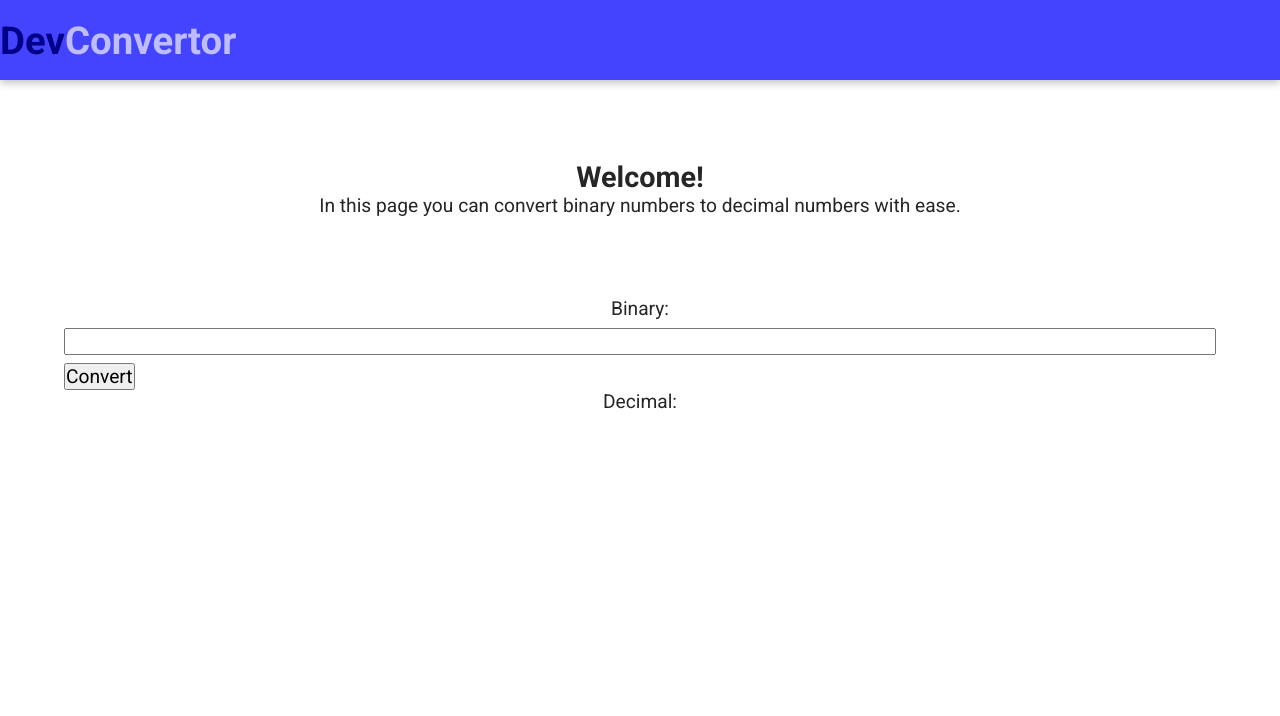
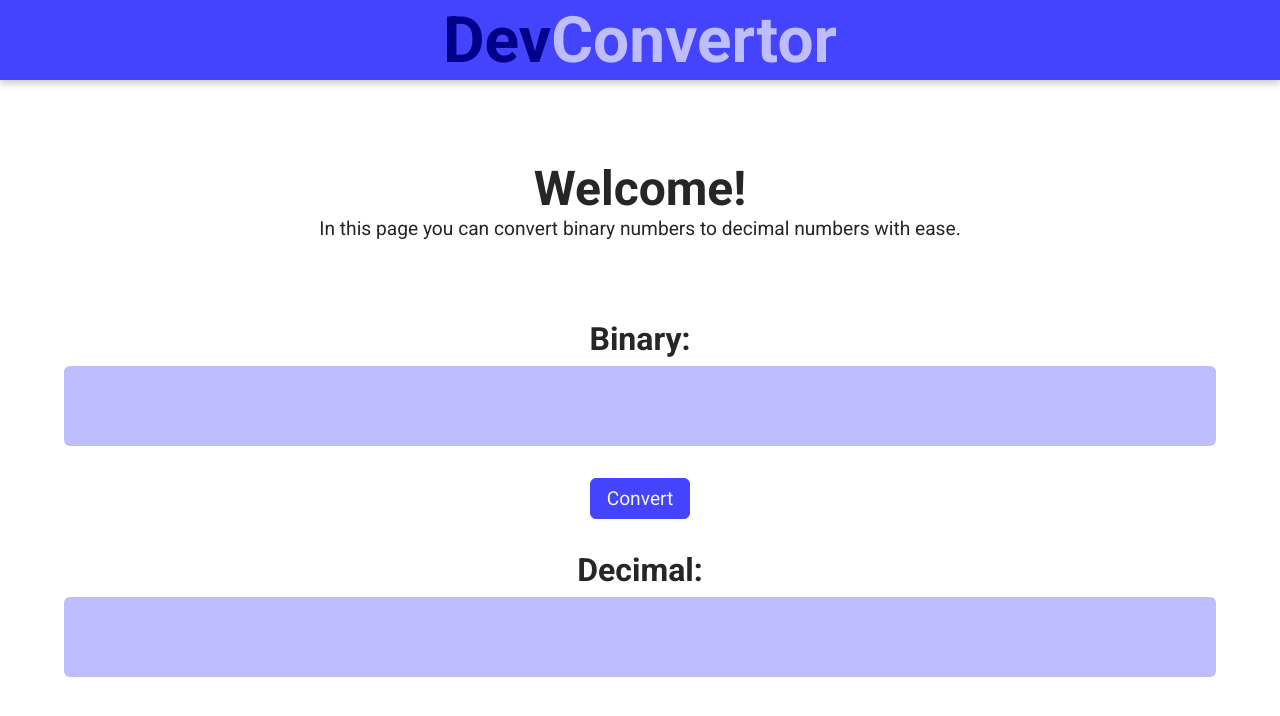
Before and after one commit to mpedraza10/DevConvertor, a plain HTML site: page index.html in a window 1280 px wide. Drawn offline with Linux system fonts and the light colour scheme; a web font is replaced by a local one.

Commit message:
Added more styles to the page

```diff
--- a/assets/css/styles.css
+++ b/assets/css/styles.css
@@ -20,14 +20,38 @@ button {
     display: block;
 }
 
+button {
+    padding: 0.5rem 1rem;
+    border-radius: 6px;
+}
+
 input {
     width: 100%;
+    height: 5rem;
+    padding: 0.5rem;
     margin: 0.5rem 0;
+    border-radius: 6px;
+    background-color: rgb(189, 189, 255);
+    border: none;
+    color: rgb(245, 245, 245);
+    text-align: center;
 }
 
 section {
     width: 90%;
     margin: 5rem auto;
+}
+
+h1 {
+    font-size: 4rem;
+}
+
+h2 {
+    font-size: 3rem;
+}
+
+h3 {
+    font-size: 2rem;
 }
 
 /* Header styles */
@@ -38,6 +62,7 @@ header {
     height: 5rem;
     display: flex;
     align-items: center;
+    justify-content: center;
     box-shadow: rgba(0, 0, 0, 0.24) 0px 3px 8px;
 }
 
@@ -48,3 +73,31 @@ header {
 .convertor {
     color: rgb(189, 189, 255);
 }
+
+
+/* Content styles */
+
+#convert-btn {
+    margin: 2rem auto;
+    background-color: rgb(68, 68, 255);
+    border: 1px solid rgb(68, 68, 255);
+    color: rgb(245, 245, 245);
+}
+
+#convert-btn:hover {
+    background-color: rgb(0, 0, 136);
+    border-color: rgb(0, 0, 136);
+}
+
+#result {
+    width: 100%;
+    height: 5rem;
+    background-color: rgb(189, 189, 255);
+    padding: 0.5rem;
+    margin: 0.5rem 0;
+    border-radius: 6px;
+    display: flex;
+    align-items: center;
+    justify-content: center;
+    color: rgb(245, 245, 245);
+}
--- a/index.html
+++ b/index.html
@@ -25,19 +25,19 @@
     </header>
 
     <section class="about">
-        <h1>Welcome!</h1>
+        <h2>Welcome!</h2>
         <p>In this page you can convert binary numbers to decimal numbers with ease.</p>
     </section>
 
     <section>
         <form>
-            <label for="input-binary-value">Binary: </label>
+            <h3>Binary:</h3>
             <input id="input-binary-value" type="text" required />
             <button id="convert-btn">Convert</button>
           </form>
 
           <div class="result-container">
-            <label for="result">Decimal:</label>
+            <h3>Decimal:</h3>
             <p id="result"></p>
           </div>
     </section>
```
